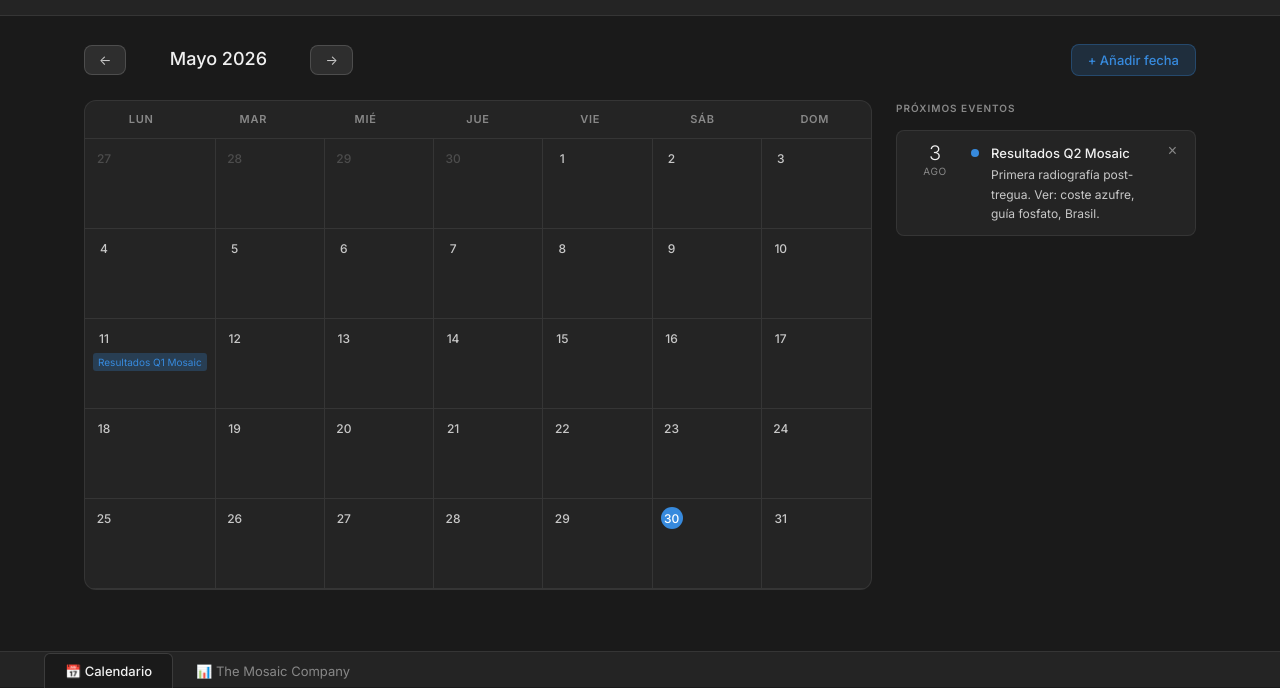
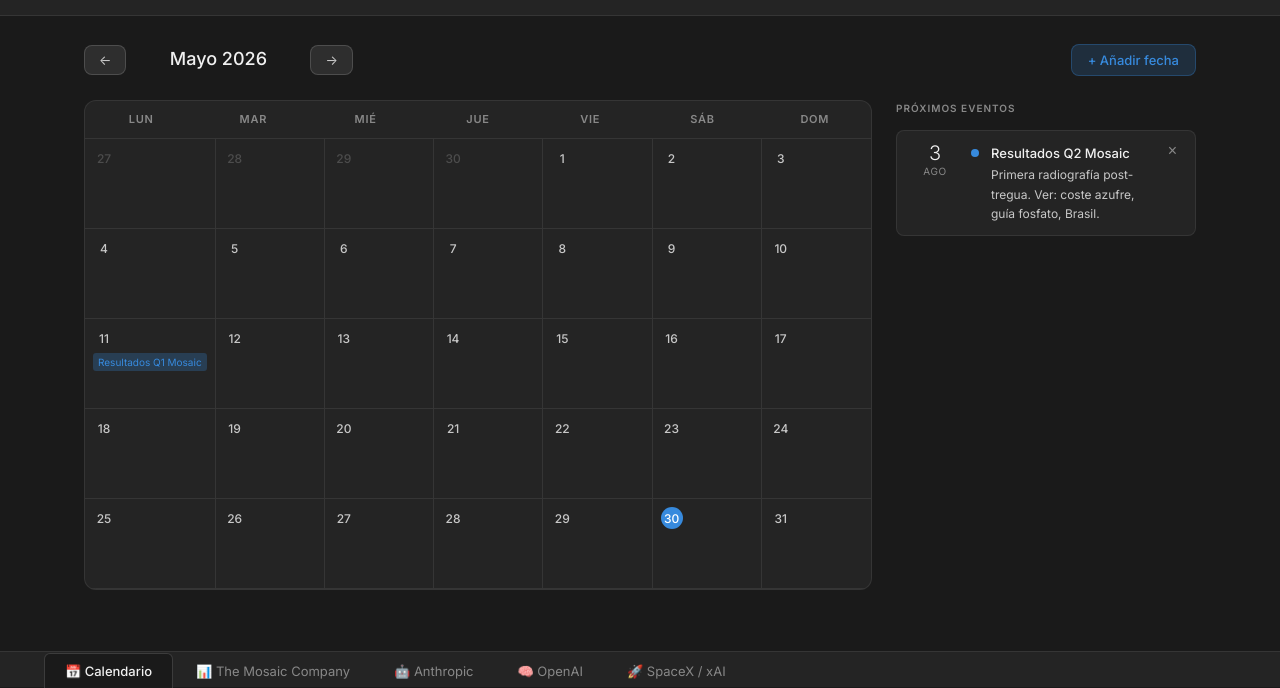
Before and after one commit to juanmielsalas-alt/SEGUIMIENTO-ACCIONES, a plain HTML site: page index.html in a window 1280 px wide. Shown: the part 113-801 px from the top of the page. Drawn offline with nearby package versions, Linux system fonts and the light colour scheme.

Commit message:
update: index.html

```diff
--- a/index.html
+++ b/index.html
@@ -751,6 +751,9 @@ body{
 <div class="tabbar">
   <button class="sheet-tab active" onclick="showSheet('calendario',this)">📅 Calendario</button>
   <button class="sheet-tab" onclick="showSheet('mosaic',this)">📊 The Mosaic Company</button>
+  <button class="sheet-tab" onclick="showSheet('anthropic',this)">🤖 Anthropic</button>
+  <button class="sheet-tab" onclick="showSheet('openai',this)">🧠 OpenAI</button>
+  <button class="sheet-tab" onclick="showSheet('spacex',this)">🚀 SpaceX / xAI</button>
 </div>
 
 <!-- MODAL añadir evento -->
```
